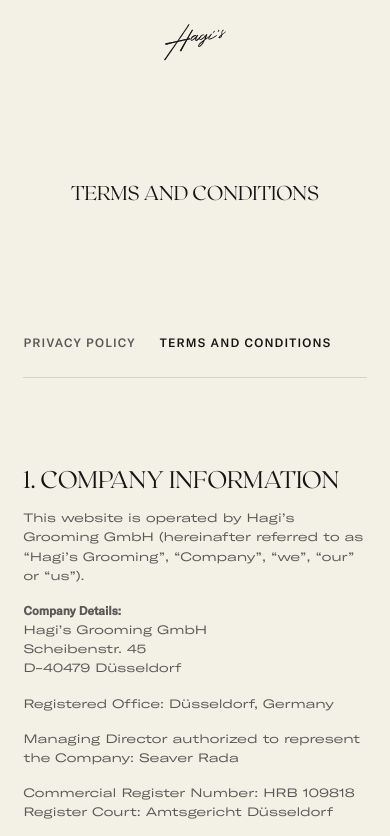
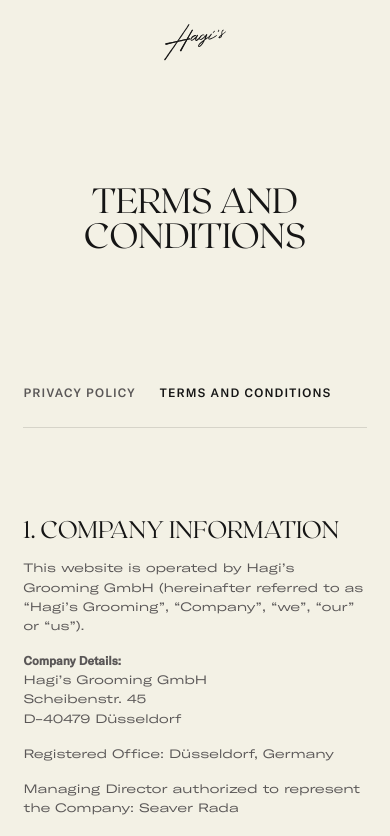
Before and after one commit to hagisofficial/subscription, a Next.js app: page /en/terms-and-conditions in a window 390 px wide. Shown: the top 836 px of the page. Built offline with nearby package versions, Linux system fonts and the light colour scheme.

Commit message:
update font size legals

```diff
--- a/src/app/[locale]/privacy-policy/page.tsx
+++ b/src/app/[locale]/privacy-policy/page.tsx
@@ -20,7 +20,7 @@
       <Header variant="dark" />
 
       <header className="lg:border-b lg:border-black-12 lg:pb-[48px]">
-        <h1 className="font-serif text-[20px] lg:text-[100px] text-center py-[16vw] lg:py-[60px] text-black-100 lg:text-nowrap leading-[1] lg:leading-[0.95] uppercase">
+        <h1 className="font-serif text-[9vw] lg:text-[100px] text-center py-[16vw] lg:py-[60px] text-black-100 lg:text-nowrap leading-[1] lg:leading-[0.95] uppercase">
           {t('title')}
         </h1>
       </header>
--- a/src/app/[locale]/terms-and-conditions/page.tsx
+++ b/src/app/[locale]/terms-and-conditions/page.tsx
@@ -20,7 +20,7 @@
       <Header variant="dark" />
 
       <header className="lg:border-b lg:border-black-12 lg:pb-[48px]">
-        <h1 className="font-serif text-[20px] lg:text-[100px] text-center py-[16vw] lg:py-[60px] text-black-100 lg:text-nowrap leading-[1] lg:leading-[0.95] uppercase">
+        <h1 className="font-serif text-[9vw] lg:text-[100px] text-center py-[16vw] lg:py-[60px] text-black-100 lg:text-nowrap leading-[1] lg:leading-[0.95] uppercase">
           {t('title')}
         </h1>
       </header>
```
